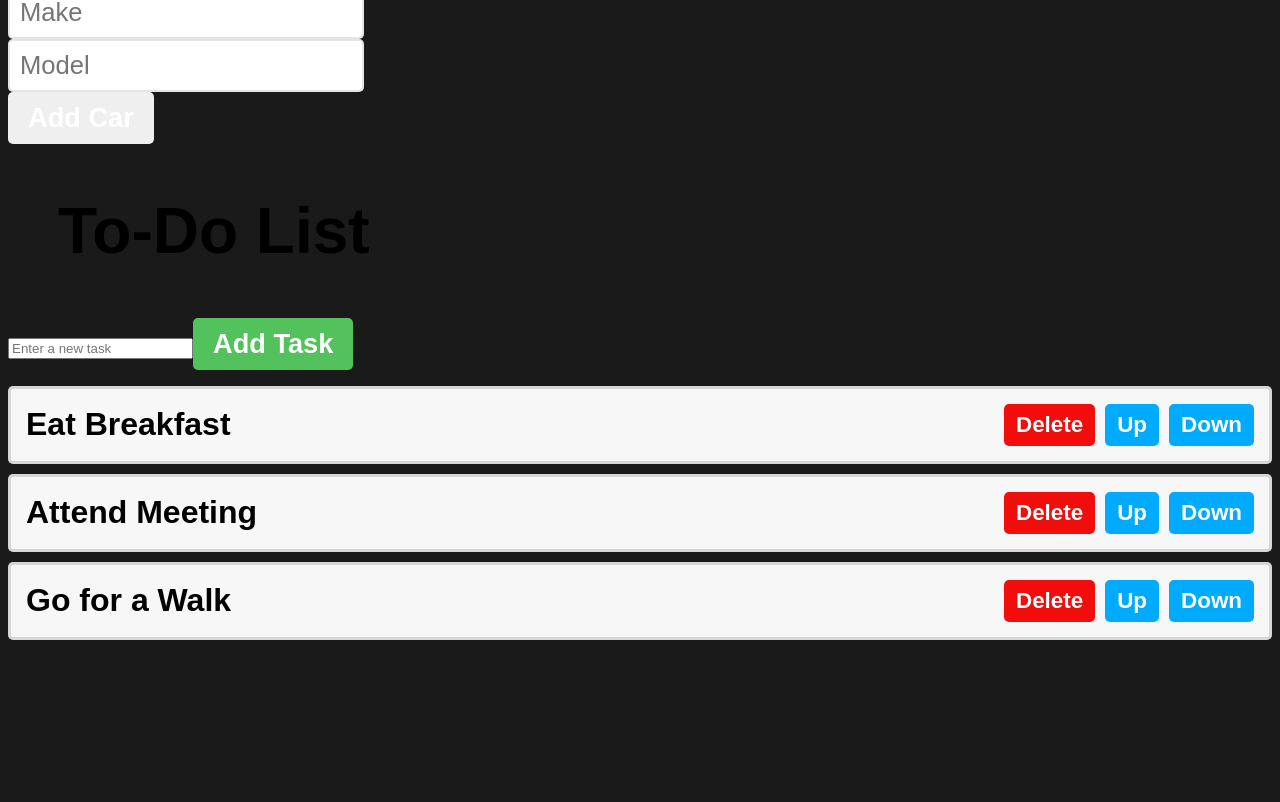
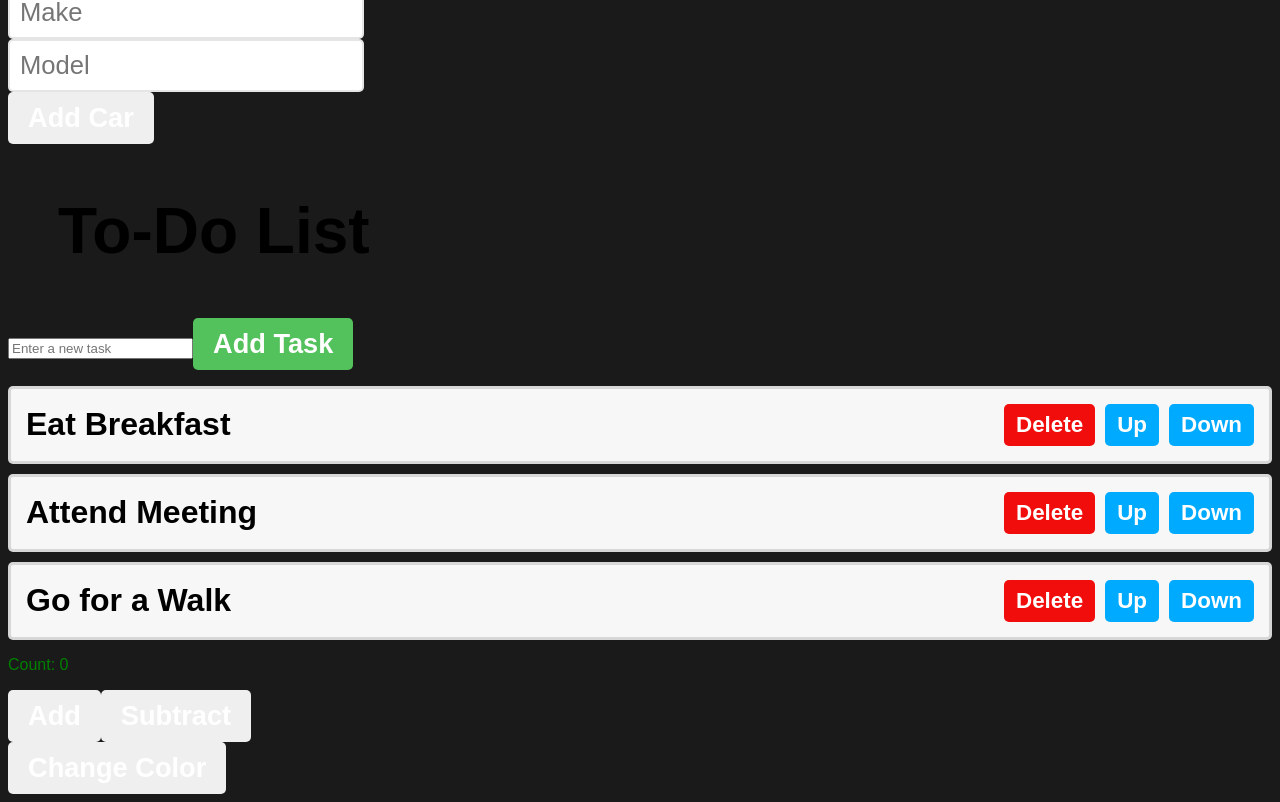
Before and after one commit to Aroraboy/React, a React (Vite) app in the folder react-app/: page / in a window 1280 px wide. Shown: the part 6154-6956 px from the top of the page. Before the commit the page ends 6810 px from the top, so only its background shows below. Built offline with nearby package versions, Linux system fonts and the light colour scheme.

Commit message:
feat: add Effect and Resize components for state management and window resizing

```diff
--- a/react-app/src/App.jsx
+++ b/react-app/src/App.jsx
@@ -15,6 +15,7 @@
 import Array from "./Array.jsx";
 import Object from "./Object.jsx";
 import ToDoList from "./ToDoList.jsx";
+import Effect from "./Effect.jsx";
 
 function App() {
 
@@ -54,6 +55,7 @@
     <Array/>
     <Object/>
     <ToDoList/>
+    <Effect/>
     </>
   )
 }
--- /dev/null
+++ b/react-app/src/Effect.jsx
@@ -0,0 +1,34 @@
+import { func } from 'prop-types';
+import React, { useState, useEffect } from 'react';
+
+function Effect() {
+
+    const [count, setCount] = useState(0);
+    const [color, setColor] = useState('green');
+
+    useEffect(() => {
+        document.title = `Count: ${count} ${color}`;
+    },[count, color]);
+
+    function addCount() {
+        setCount(c => c + 1);
+    }
+
+    function subtractCount() {
+        setCount(c => c - 1);
+    }
+
+    function changeColor() {
+        setColor(c => c === 'green' ? 'red' : 'green');
+    }
+
+    return (
+        <>
+        <p style={{color: color}}>Count: {count}</p>
+        <button onClick={addCount}>Add</button>
+        <button onClick={subtractCount}>Subtract</button><br/>
+        <button onClick={changeColor}>Change Color</button>
+        </>
+    )
+}
+export default Effect;
```
Also changed, not shown: react-app/src/Resize.jsx (added, +32 -0 lines).
